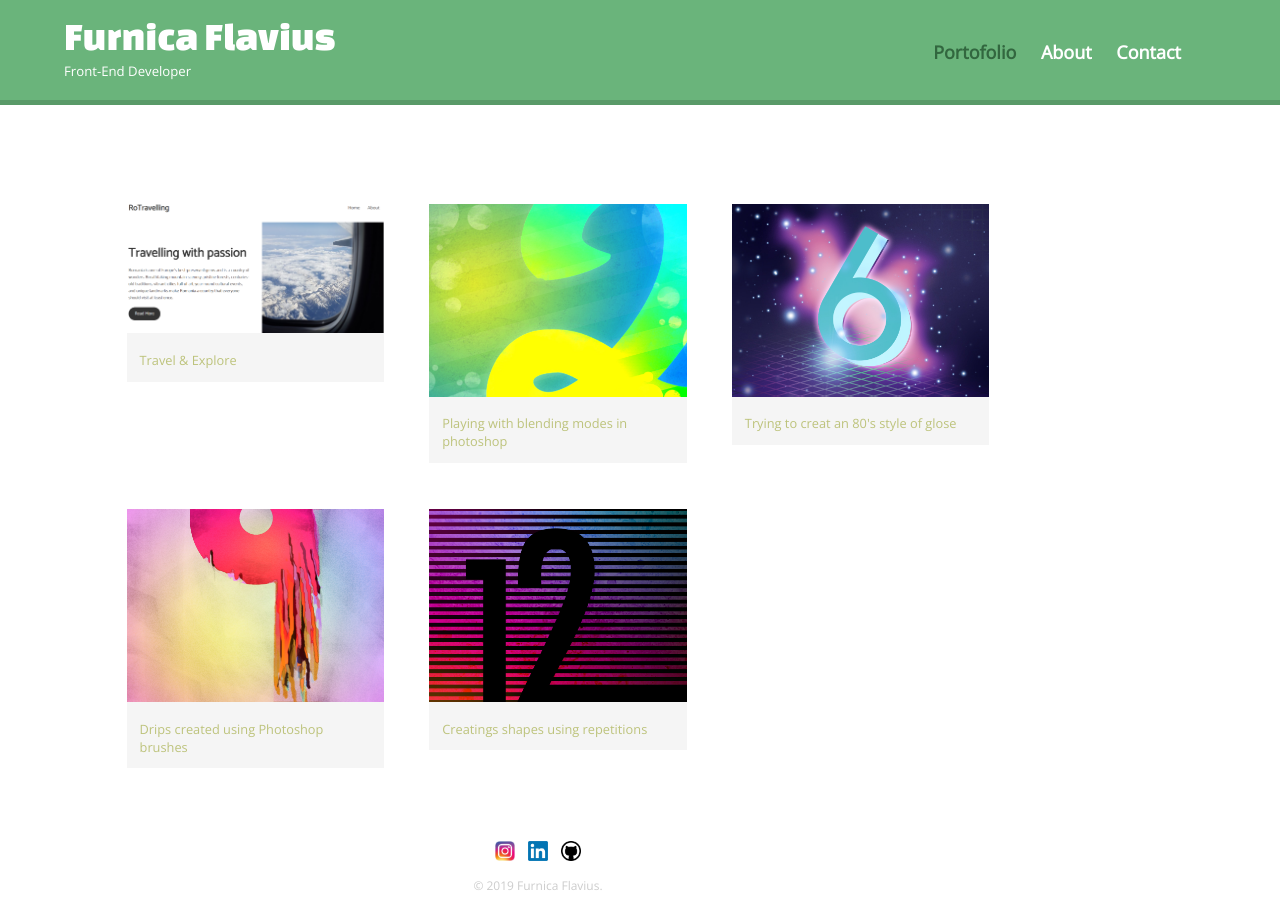
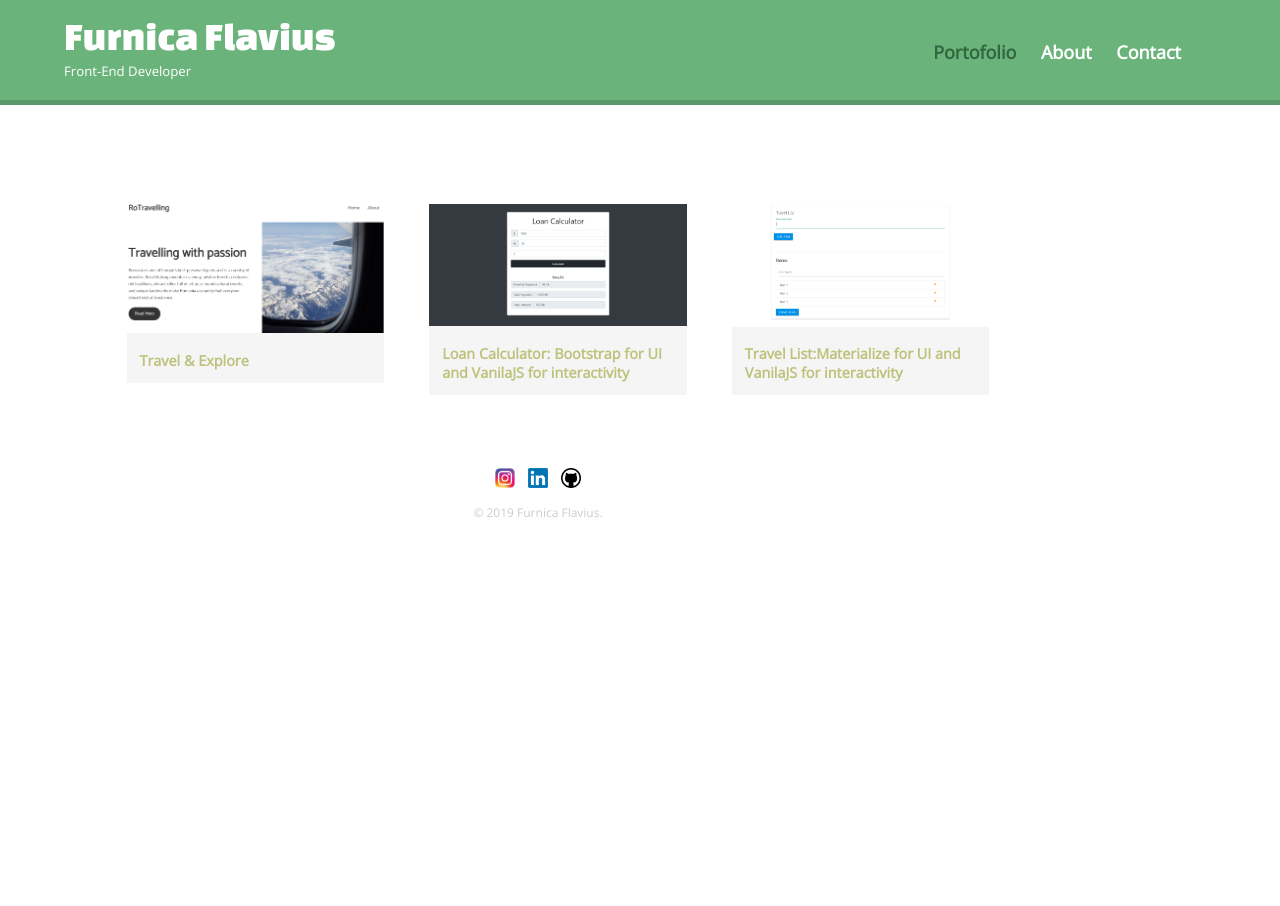
Before and after one commit to flaviusxsc/flaviusxsc.github.io, a plain HTML site: page index.html in a window 1280 px wide. After the commit the page ends 800 px from the top, so only its background shows below. Drawn offline with nearby package versions, Linux system fonts and the light colour scheme.

Commit message:
modify 13.12.2019

```diff
--- a/css/main.css
+++ b/css/main.css
@@ -115,9 +115,11 @@ Page Portofolio
 #gallery li a p {
     margin:0;
     padding: 5%;
-    font-size: 0.80em;
+    font-size: 0.9em;
     color:#bdc37c;
+    font-weight:bold;
 }
+
 
 /******************************
 PAGE ABOUT
--- a/index.html
+++ b/index.html
@@ -31,32 +31,20 @@
                 <ul>
                         <li>
                             <a href="https://beautiful-romania.netlify.com">
-                                <img src="img/project1.PNG" alt="">
+                                <img src="img/project1.PNG" alt="Travel">
                                 <p>Travel & Explore</p>
                             </a>
                         </li>
                         <li>
-                            <a href="img/numbers-02.jpg">
-                                <img src="img/numbers-02.jpg" alt="">
-                                <p>Playing with blending modes in photoshop</p>
+                            <a href="https://flaviusxsc-loancalculator.netlify.com">
+                                <img src="img/project2.PNG" alt="">
+                                <p>Loan Calculator: Bootstrap for UI and VanilaJS for interactivity</p>
                             </a>
                         </li>
                         <li>
-                            <a href="img/numbers-06.jpg">
-                                <img src="img/numbers-06.jpg" alt="">
-                                <p>Trying to creat an 80's style of glose</p>
-                            </a>
-                        </li>
-                        <li>
-                            <a href="img/numbers-09.jpg">
-                                <img src="img/numbers-09.jpg" alt="">
-                                <p>Drips created using Photoshop brushes</p>
-                            </a>
-                        </li>
-                        <li>
-                            <a href="img/numbers-12.jpg">
-                                <img src="img/numbers-12.jpg" alt="">
-                                <p>Creatings shapes using repetitions</p>
+                            <a href="https://flaviusxsc-travel-list.netlify.com">
+                                <img src="img/project3.PNG" alt="">
+                                <p>Travel List:Materialize for UI and VanilaJS for interactivity</p>
                             </a>
                         </li>
                 </ul>
```
Also changed, not shown: img/project2.PNG (added), img/project3.PNG (added).
